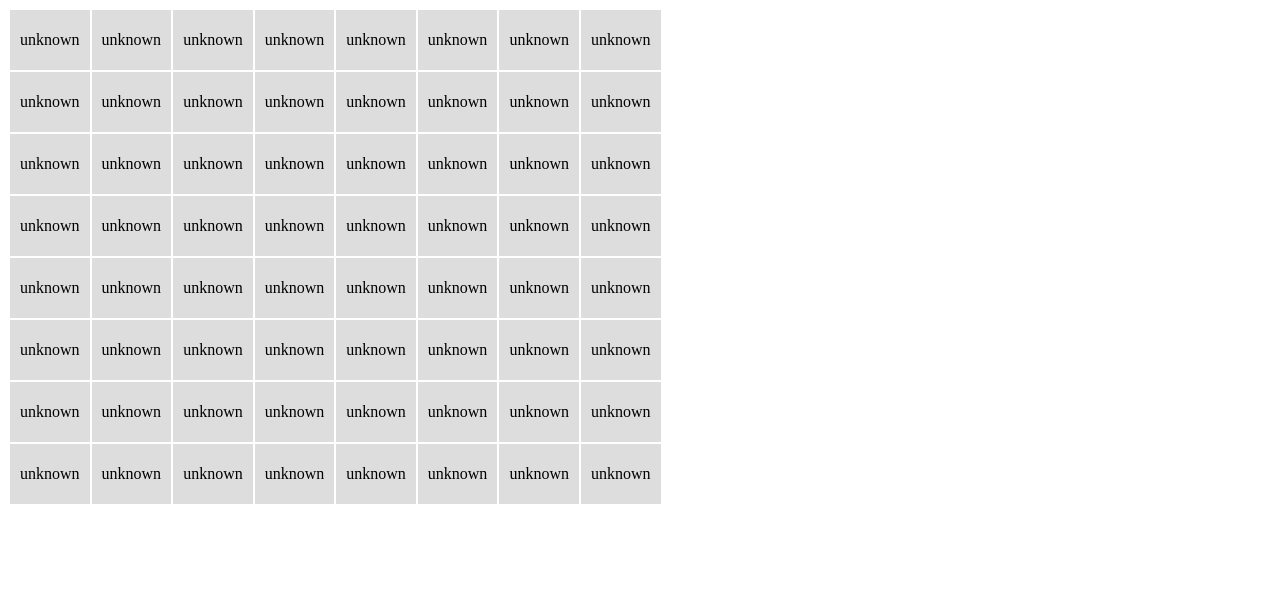
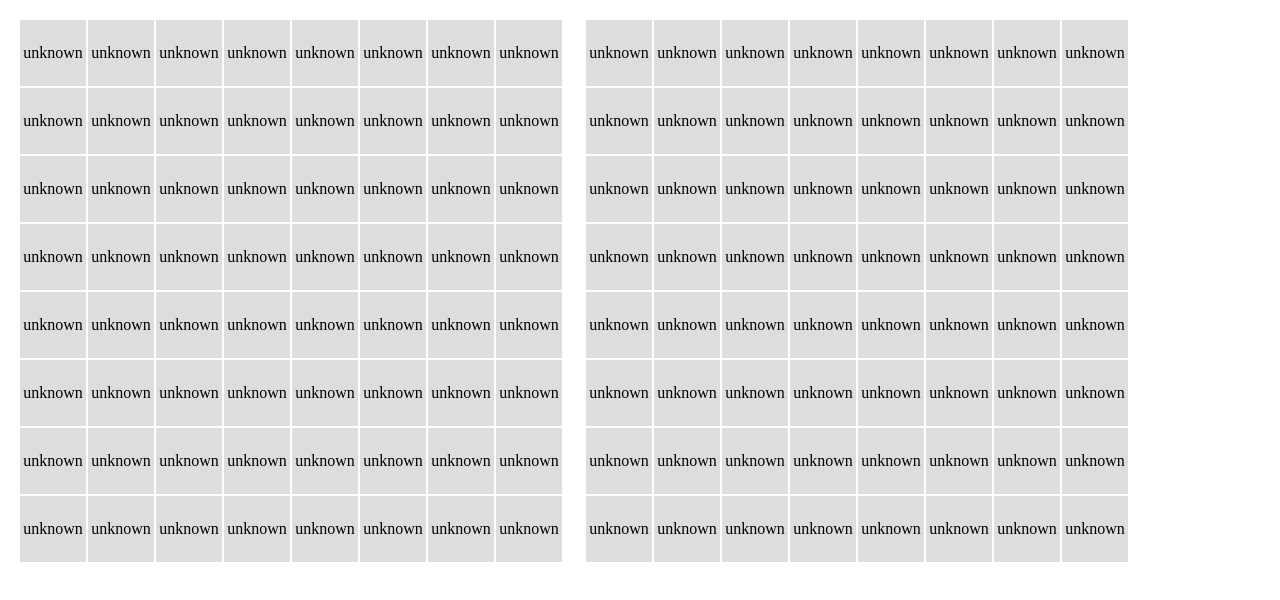
Before and after one commit to kingatok/warsawjs-workshop-15-battleship, a plain HTML site: page index.html in a window 1280 px wide. Drawn offline with Linux system fonts and the light colour scheme.

Commit message:
Add second board

```diff
--- a/game.js
+++ b/game.js
@@ -29,7 +29,7 @@ class CellComponent extends Component {
 }
 
 class BoardComponent extends Component {
-	constructor({ handleCellClick, size = 8 }) {
+	constructor({ handleCellClick, size = 8, boardNumber }) {
 		super();
 		this._element = document.createElement('table');
 		/*
@@ -42,7 +42,7 @@ class BoardComponent extends Component {
 			for (let columnNumber = 0; columnNumber < size; columnNumber += 1) {
 				const cell = new CellComponent({
 					handleCellClick,
-					location: { row: rowNumber, column: columnNumber }
+					location: { row: rowNumber, column: columnNumber, boardNumber: boardNumber }
 				});
 				rowElement.appendChild(cell.getElement());
 				// Also save a reference to the cell so that it can be addressed later
@@ -55,6 +55,27 @@ class BoardComponent extends Component {
 	setCellState(location, state) {
 		const key = `${location.row}X${location.column}`;
 		this._cells[key].setState(state);
+	}
+}
+
+class GameComponent extends Component {
+	constructor( { handleCellClick, size = 8, boardNumber }) {
+		super();
+		this._boards = [
+			new BoardComponent({ handleCellClick, size, boardNumber: 0 }),
+			new BoardComponent({ handleCellClick, size, boardNumber: 1 })
+		];
+		this._element = document.createElement('div');
+		this._element.className = 'GameComponent';
+		// Add all children's DOM elements to ours
+		this._boards.forEach(function(childBoard) {
+			this._element.appendChild(childBoard.getElement());
+		}, this);
+	}
+
+	setCellState(location, state) {
+		const board = this._boards[location.boardNumber];
+		board.setCellState(location, state);
 	}
 }
 
@@ -86,7 +107,7 @@ class CellModel {
 }
 
 class BoardModel {
-	constructor({ size = 8 }) {
+	constructor({ size = 8 } = {}) {
 		this._cells = {}
 		for (let rowNumber = 0; rowNumber < size; rowNumber += 1) {
 			for (let columnNumber = 0; columnNumber < size; columnNumber += 1) {
@@ -104,8 +125,38 @@ class BoardModel {
 	}
 
 	fireAt(location) {
+		//TODO: Add turn handling. Check if it's the turn of the correct player
+		// or throw an error otherwise
 		const target = this._cells[`${location.row}X${location.column}`];
 		const firingResult = target.fire();
+		// TODO: Deliver the changes to the view!
+		return firingResult;
+	}
+
+	_notifyObservers(type, data) {
+		// Run all saved observers for given type
+		(this._observers[type] || []).forEach(function(observer){
+			observer(data);
+		});
+	}
+}
+
+class GameModel {
+	constructor({ boards }) {
+		this._boards = boards;
+		// Add the beggining, it's playesr o's turn (he shoots at board[1]).
+		this._turn = 0;
+		// Initialize an empty observer map
+		this._observers = {};
+	}
+
+	fireAt(location) {
+		//TODO: Add turn handling. Check if it's the turn of the correct player
+		// or throw an error otherwise
+		const boardNumber = location.boardNumber;
+		const board = this._boards[boardNumber];
+		// Tell the board to handle the firing
+		const firingResult = board.fireAt(location);
 		// TODO: Deliver the changes to the view!
 		if(firingResult) {
 			this._notifyObservers('firedAt', {location, firingResult});
@@ -134,11 +185,13 @@ function handleCellClick(...args) {
 	myController.handleCellClick.apply(myController, args);
 }
 
-const boardView = new BoardComponent({ handleCellClick })
-const boardModel = new BoardModel({ handleCellClick })
-myController = new GameController(boardModel);
-boardModel.addObserver('firedAt', function({ location, firingResult }) {
-	boardView.setCellState(location, firingResult);
+const gameView = new GameComponent({ handleCellClick });
+const boardModels = [ new BoardModel(), new BoardModel() ];
+const gameModel = new GameModel({ boards: boardModels });
+
+myController = new GameController(gameModel);
+gameModel.addObserver('firedAt', function({ location, firingResult }) {
+	gameView.setCellState(location, firingResult);
 });
 
-const boardContainer = document.getElementById('boardContainer').appendChild(boardView.getElement());
+const gameContainer = document.getElementById('gameContainer').appendChild(gameView.getElement());
--- a/index.html
+++ b/index.html
@@ -4,28 +4,30 @@
 		<title>Statki!</title>
 		<style>
 			td {
-				width: 40px;
-				height: 40px;
+				width: 4em;
+				height: 4em;
 				text-align: center;
 
 			}
 			td.cell_unknown {
 				background-color: #DDD;
-				padding: 10px;
 			}
 			td.cell_miss {
 				background-color: blue;
 				color: white;
-				padding: 10px;
 			}
 			td.cell_hit {
 				background-color: red;
+			}
+			table {
+				float: left;
+				margin: 10px;
 			}
 		</style>
 	</head>
 	<body>
 		<main id="game">
-			<div id="boardContainer">
+			<div id="gameContainer">
 
 			</div>
 		</main>
```
